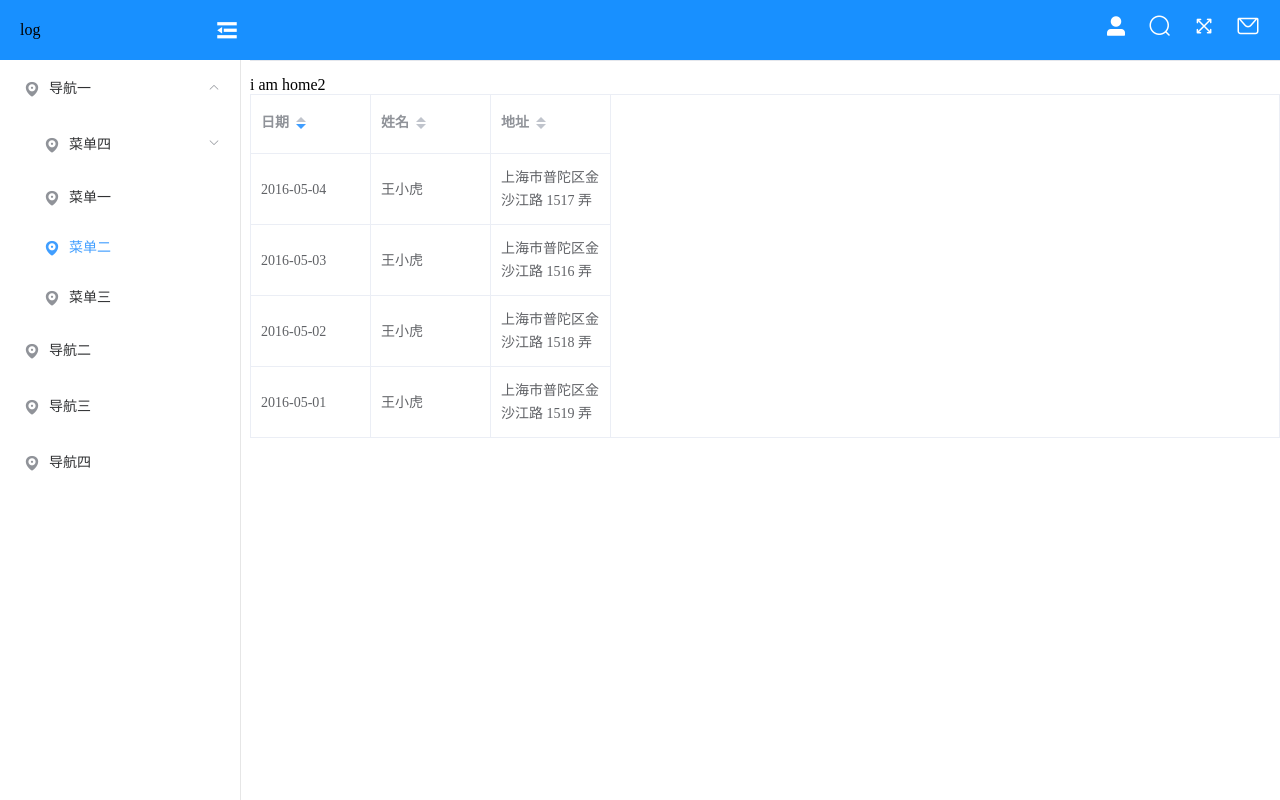
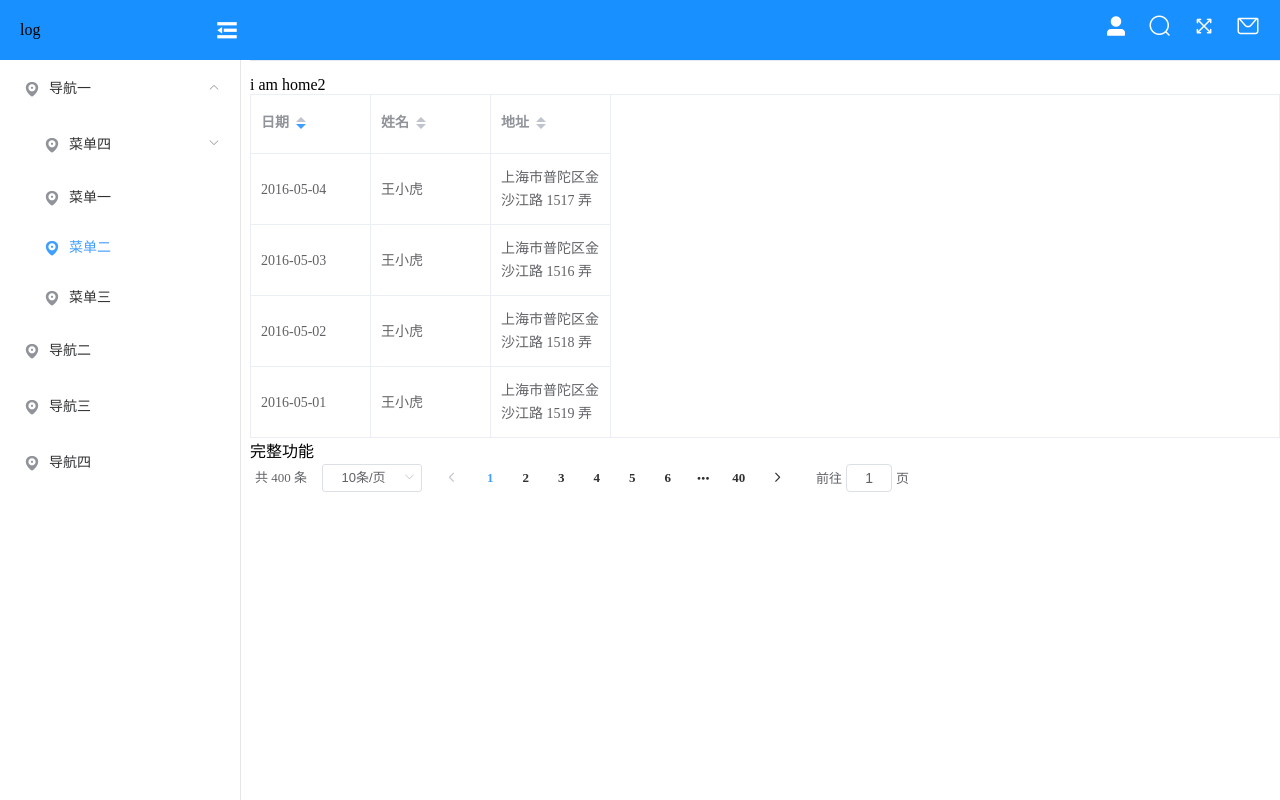
Before and after one commit to jianyp/vue-admin, a Vue app: page /#/1-2 in a window 1280 px wide. Built offline with nearby package versions, Linux system fonts and the light colour scheme.

Commit message:
fix:table封装分页

```diff
--- a/src/store/store.js
+++ b/src/store/store.js
@@ -4,6 +4,7 @@ Vue.use(Vuex)
 
 const state={
   headTag:[],
+  // 菜单
   menuList:[
       {menuName:"导航一",url:"/1",icon:"",child:[
           {menuName:"菜单一",url:"/1-1",icon:""},
@@ -17,12 +18,17 @@ const state={
       {menuName:"导航二",url:"/2",icon:""},
       {menuName:"导航三",url:"/3",icon:""},
       {menuName:"导航四",url:"/4",icon:""}
-    ]
+    ],
+  // 表格当前页
+  currentPage:1
 }
 const mutations= {
-  addTag (headTag,val) {
-  headTag.push(val);
-}
+  addTag (state,val) {
+    state.headTag.push(val);
+  },
+  changecurrentPage(state,val){
+    state.currentPage = val;
+  }
 }
 export default new Vuex.Store({
   state,
--- a/src/views/pages/home2/index.vue
+++ b/src/views/pages/home2/index.vue
@@ -5,7 +5,6 @@
       :tableData="tableData"
       :name="tableName"
       >
-
       </jTable>
     </div>
 </template>
--- a/src/views/pages/table/index.vue
+++ b/src/views/pages/table/index.vue
@@ -4,71 +4,93 @@
       :data="tableData"
       style="width: 100%"
       border
-        :default-sort = "{prop: 'date', order: 'descending'}"
+      :default-sort="{prop: 'date', order: 'descending'}"
     >
       <el-table-column
-          v-for="(item,index) in tableColumn" :key="index"
-          :label=item.name
-          :sortable=item.sort
-          :prop=item.prop
-          :resizable= !item.lock
-          :width=item.width
-          :formatter=item.formatter
-        >
-
-        </el-table-column>
+        v-for="(item,index) in tableColumn"
+        :key="index"
+        :label="item.name"
+        :sortable="item.sort"
+        :prop="item.prop"
+        :resizable="!item.lock"
+        :width="item.width"
+        :formatter="item.formatter"
+      ></el-table-column>
     </el-table>
+    <div class="block">
+      <span class="demonstration">完整功能</span>
+      <el-pagination
+        @size-change="handleSizeChange"
+        @current-change="handleCurrentChange"
+        :current-page="$store.state.currentPage"
+        :page-sizes="[10, 20, 30, 40]"
+        :page-size="100"
+        layout="total, sizes, prev, pager, next, jumper"
+        :total="400"
+      ></el-pagination>
+    </div>
   </div>
 </template>
 
 <script>
 export default {
-        name:"jTable",
+  name: "jTable",
   props: {
-            name:{
-                type:String,
+    name: {
+      type: String
     },
-            tableData:[Object,Array]
+    tableData: [Object, Array]
   },
-        data(){
-          return{
-            tableColumn:[{
-                name:"日期",
-                width:"120",
-                prop:"date",
-                show:true,
-                lock:false,
-                sort:true,
+  data() {
+    return {
+      currentPage:4,
+      tableColumn: [
+        {
+          name: "日期",
+          width: "120",
+          prop: "date",
+          show: true,
+          lock: false,
+          sort: true
         },
         {
-                name:"姓名",
-                width:"120",
-                prop:"name",
-                show:true,
-                lock:true,
-                sort:true,
+          name: "姓名",
+          width: "120",
+          prop: "name",
+          show: true,
+          lock: true,
+          sort: true
         },
         {
-                name:"地址",
-                width:"120",
-                prop:"address",
-                show:true,
-                lock:true,
-                sort:true,
-            }],
+          name: "地址",
+          width: "120",
+          prop: "address",
+          show: true,
+          lock: true,
+          sort: true
+        }
+      ]
+    };
+  },
+  mounted(){
+    console.log(this.$store.state.currentPage)
+  },
+  methods: {
+    formatter(row, column) {
+      return row.address;
+    },
+     handleSizeChange(val) {
+        console.log(`每页 ${val} 条`);
+    },
+    handleCurrentChange(val) {
+      console.log(`当前页: ${val}`);
+      this.$store.commit('changecurrentPage',val);
     }
   },
-        methods:{
-            formatter(row, column) {
-                return row.address;
-            }
-        },
-        components:{
-        }
+  components: {}
 };
 </script>
 
 
 <style>
-
 </style>
```
Lines whose indentation alone changed are shown as unchanged.
